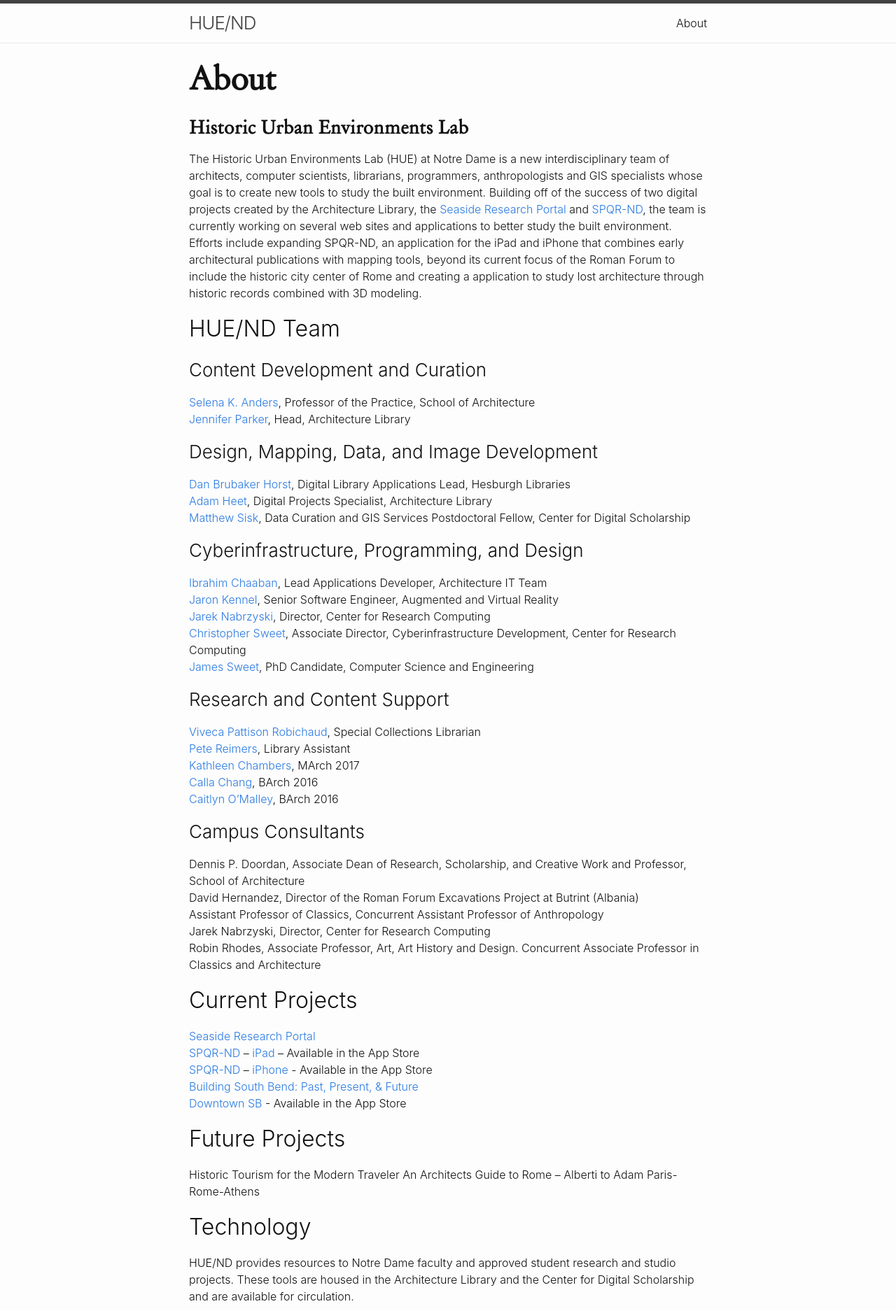
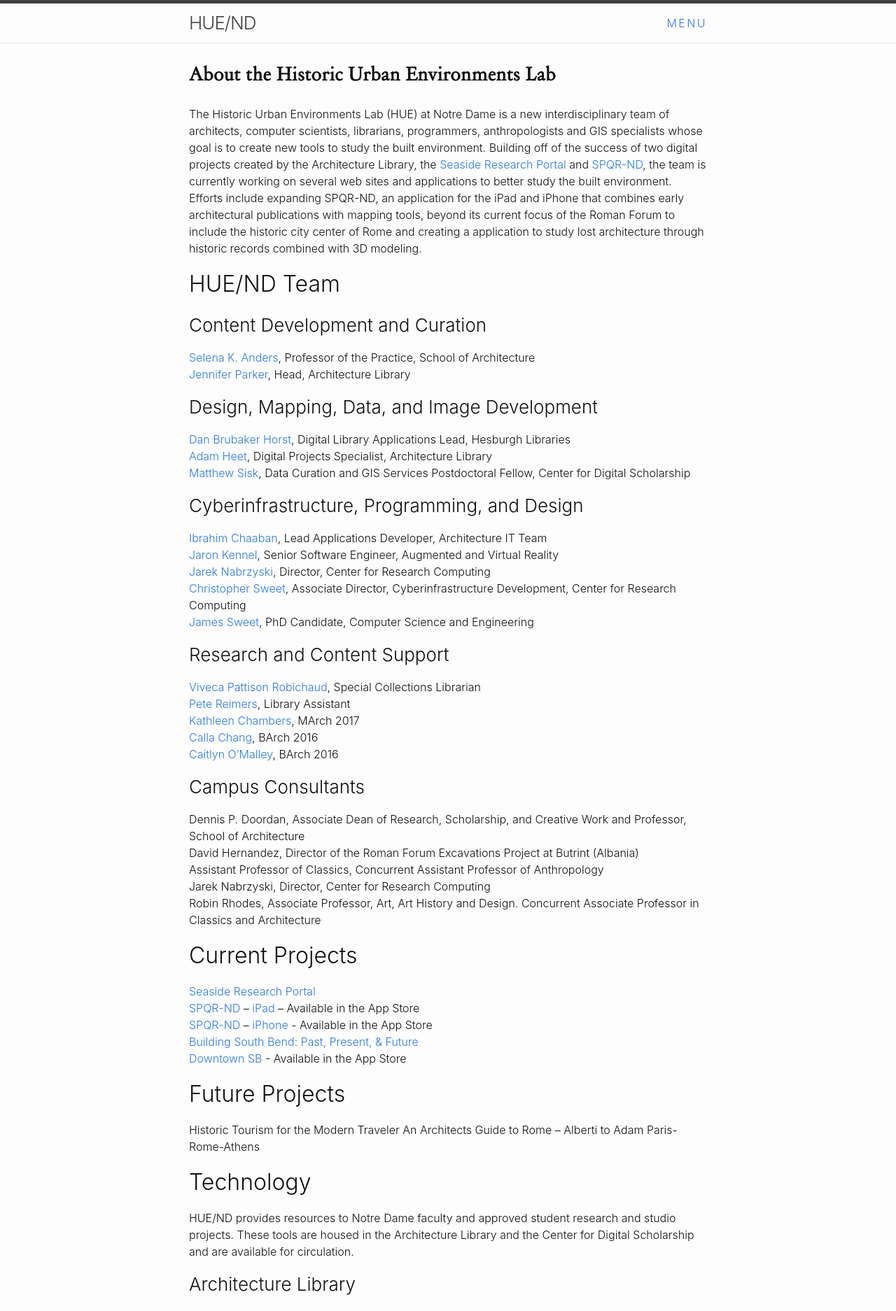
Before and after one commit to HUE-ND/HUE-ND.github.io, a Jekyll site: the page built from about.md, in a window 1280 px wide. Shown: the top 1874 px of the page at 70% size. Built offline with Jekyll 4.4.1, drawn with Linux system fonts in a browser that asks for light colours.

Commit message:
Footer-base navigation

```diff
--- a/_includes/footer.html
+++ b/_includes/footer.html
@@ -5,26 +5,26 @@
     <nav id="site-navigation" class="site-navigation">
       <h2 class="site-navigation-heading">Site Navigation</h2>
       <ul class="site-navigation-menu">
-        <li class="site-navigation-menu-item"><a href="/">Home</a>
-        <li class="site-navigation-menu-item"><a href="/about">About</a>
+        <li class="site-navigation-menu-item"><a href="{{ site.baseurl }}">Home</a>
+        <li class="site-navigation-menu-item"><a href="{{ site.baseurl }}/about">About</a>
           <ul class="site-navigation-menu">
             <li class="site-navigation-menu-item">
-              <a href="/about#huend-team">HUE/ND Team</a>
+              <a href="{{ site.baseurl }}/about#huend-team">HUE/ND Team</a>
             </li>
             <li class="site-navigation-menu-item">
-              <a href="/about#current-projects">Current Projects</a>
+              <a href="{{ site.baseurl }}/about#current-projects">Current Projects</a>
             </li>
             <li class="site-navigation-menu-item">
-              <a href="/about#future-projects">Future Projects</a>
+              <a href="{{ site.baseurl }}/about#future-projects">Future Projects</a>
             </li>
             <li class="site-navigation-menu-item">
-              <a href="/about#technology">Technology</a>
+              <a href="{{ site.baseurl }}/about#technology">Technology</a>
             </li>
             <li class="site-navigation-menu-item">
-              <a href="/about#campus-partners">Campus Partners</a>
+              <a href="{{ site.baseurl }}/about#campus-partners">Campus Partners</a>
             </li>
             <li class="site-navigation-menu-item">
-              <a href="/about#community-partners">Community Partners</a>
+              <a href="{{ site.baseurl }}/about#community-partners">Community Partners</a>
             </li>
           </ul>
         </li>
--- a/_includes/header.html
+++ b/_includes/header.html
@@ -1,25 +1,11 @@
-<header class="site-header">
+<header id="page-top" class="site-header">
 
   <div class="wrapper">
 
     <a class="site-title" href="{{ site.baseurl }}/">{{ site.title }}</a>
 
-    <nav class="site-nav">
-      <a href="#" class="menu-icon">
-        <svg viewBox="0 0 18 15">
-          <path fill="#424242" d="M18,1.484c0,0.82-0.665,1.484-1.484,1.484H1.484C0.665,2.969,0,2.304,0,1.484l0,0C0,0.665,0.665,0,1.484,0 h15.031C17.335,0,18,0.665,18,1.484L18,1.484z"/>
-          <path fill="#424242" d="M18,7.516C18,8.335,17.335,9,16.516,9H1.484C0.665,9,0,8.335,0,7.516l0,0c0-0.82,0.665-1.484,1.484-1.484 h15.031C17.335,6.031,18,6.696,18,7.516L18,7.516z"/>
-          <path fill="#424242" d="M18,13.516C18,14.335,17.335,15,16.516,15H1.484C0.665,15,0,14.335,0,13.516l0,0 c0-0.82,0.665-1.484,1.484-1.484h15.031C17.335,12.031,18,12.696,18,13.516L18,13.516z"/>
-        </svg>
-      </a>
-
-      <div class="trigger">
-        {% for my_page in site.pages %}
-          {% if my_page.title %}
-          <a class="page-link" href="{{ my_page.url | prepend: site.baseurl }}">{{ my_page.title }}</a>
-          {% endif %}
-        {% endfor %}
-      </div>
+    <nav class="site-menu">
+      <a class="site-menu-link" href="#site-navigation">Menu</a>
     </nav>
 
   </div>
--- a/_sass/_layout.scss
+++ b/_sass/_layout.scss
@@ -24,72 +24,11 @@
     }
 }
 
-.site-nav {
-    float: right;
-    line-height: 56px;
-
-    .menu-icon {
-        display: none;
-    }
-
-    .page-link {
-        color: $text-color;
-        line-height: $base-line-height;
-
-        // Gaps between nav items, but not on the last one
-        &:not(:last-child) {
-            margin-right: 20px;
-        }
-    }
-
-    @include media-query($on-palm) {
-        position: absolute;
-        top: 9px;
-        right: $spacing-unit / 2;
-        background-color: $background-color;
-        border: 1px solid $grey-color-light;
-        border-radius: 5px;
-        text-align: right;
-
-        .menu-icon {
-            display: block;
-            float: right;
-            width: 36px;
-            height: 26px;
-            line-height: 0;
-            padding-top: 10px;
-            text-align: center;
-
-            > svg {
-                width: 18px;
-                height: 15px;
-
-                path {
-                    fill: $grey-color-dark;
-                }
-            }
-        }
-
-        .trigger {
-            clear: both;
-            display: none;
-        }
-
-        &:hover .trigger {
-            display: block;
-            padding-bottom: 5px;
-        }
-
-        .page-link {
-            display: block;
-            padding: 5px 10px;
-
-            &:not(:last-child) {
-                margin-right: 0;
-            }
-            margin-left: 20px;
-        }
-    }
+.site-menu {
+  float: right;
+  letter-spacing: .15em;
+  line-height: 56px;
+  text-transform: uppercase;
 }
 
 
@@ -162,13 +101,8 @@
 }
 
 .post-title {
-    font-size: 42px;
-    letter-spacing: -1px;
-    line-height: 1;
-
-    @include media-query($on-laptop) {
-        font-size: 36px;
-    }
+    line-height: 1.2;
+    font-size: 1.5em;
 }
 
 .post-content {
--- a/about.md
+++ b/about.md
@@ -1,9 +1,8 @@
 ---
 layout: page
-title: About
+title: About the Historic Urban Environments Lab
 permalink: /about/
 ---
-# Historic Urban Environments Lab
 
 The Historic Urban Environments Lab (HUE) at Notre Dame is a new interdisciplinary team of architects, computer scientists, librarians, programmers, anthropologists and GIS specialists whose goal is to create new tools to study the built environment.
 Building off of the success of two digital projects created by the Architecture Library, the [Seaside Research Portal](https://seaside.library.nd.edu/) and [SPQR-ND](/architecture/spqrnd.shtml), the team is currently working on several web sites and applications to better study the built environment.
```
Also changed, not shown: _Tasks.md (+1 -1 lines).
